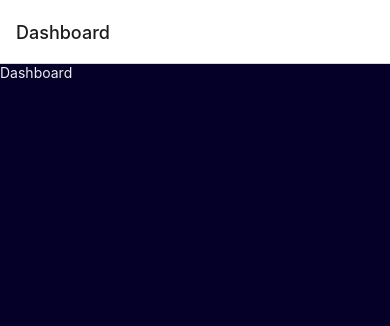
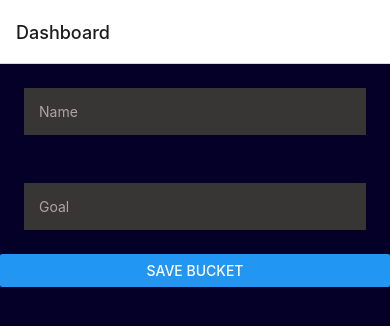
Before and after one commit to AtanasovCode/bucket-bank-native, a React Native app: screen /Dashboard in a window 390 px wide. Shown: the top 326 px of the page. Built offline with nearby package versions, Linux system fonts and the light colour scheme.

Commit message:
buckets get saved to AsyncStorage

```diff
--- a/routes/Dashboard.jsx
+++ b/routes/Dashboard.jsx
@@ -1,16 +1,117 @@
-import React from "react";
+import React, { useEffect } from "react";
+import { useState } from "react";
 import {
     View,
     Text,
+    TextInput,
+    Button,
 } from "react-native";
 import { StyleSheet } from "react-native";
+import AsyncStorage from "@react-native-async-storage/async-storage";
 import { theme } from "../Colors";
 
 
 const Dashboard = () => {
+
+    const [loading, setLoading] = useState(true);
+    const [buckets, setBuckets] = useState([]);
+    const [name, setName] = useState("");
+    const [goal, setGoal] = useState("");
+
+    const saveData = async (value) => {
+        try {
+            const jsonValue = JSON.stringify(value);
+            await AsyncStorage.setItem("buckets", jsonValue)
+        } catch (e) {
+            console.log(e)
+        }
+    }
+
+    const getData = async () => {
+        try {
+            const value = await AsyncStorage.getItem("buckets");
+            if (value !== null) {
+                console.log(JSON.parse(value));
+                const parsedValue = JSON.parse(value);
+                setBuckets(parsedValue);
+            }
+        } catch (e) {
+            console.log("Error getting data");
+        } finally {
+            setLoading(false);
+        }
+    }
+
+    const saveBucket = (name, goal) => {
+        const savedBucket = {
+            name: name,
+            goal: goal,
+        }
+
+        setBuckets([savedBucket, ...buckets])
+    }
+
+    useEffect(() => {
+        getData()
+        console.log("Get data effect active")
+    }, [])
+
+    useEffect(() => {
+        console.log(buckets);
+        saveData(buckets);
+    }, [buckets])
+
     return (
-        <View style={[styles.container, {backgroundColor: theme.background}]}>
-            <Text style={[{color: theme.white}]}>Dashboard</Text>
+        <View style={[styles.container, { backgroundColor: theme.background }]}>
+            <TextInput
+                style={{ padding: 15, color: "#fff", backgroundColor: "#383535", margin: 24, }}
+                value={name}
+                placeholder="Name"
+                placeholderTextColor={"#ada6a6"}
+                onChangeText={(value) => {
+                    setName(value)
+                }}
+            />
+            <TextInput
+                style={{ padding: 15, color: "#fff", backgroundColor: "#383535", margin: 24, }}
+                value={goal}
+                placeholder="Goal"
+                placeholderTextColor={"#ada6a6"}
+                onChangeText={(value) => {
+                    setGoal(value)
+                }}
+            />
+
+            <Button
+                title="Save Bucket"
+                onPress={() => {
+                    saveBucket(name, goal)
+                }}
+            />
+
+            <Text style={{color: "#fff"}}>
+                {name}
+            </Text>
+
+            <View style={{ margin: 24 }}>
+                {
+                    loading ?
+                        <Text style={{ color: "#fff" }}>Loading...</Text>
+                        :
+                        buckets.map((bucket) => {
+                            return (
+                                <View key={bucket.name} style={{ marginBottom: 26 }}>
+                                    <Text style={{ color: "#fff" }}>
+                                        {bucket.name}
+                                    </Text>
+                                    <Text style={{ color: "#fff" }}>
+                                        {bucket.goal}
+                                    </Text>
+                                </View>
+                            )
+                        })
+                }
+            </View>
         </View>
     );
 }
```
Also changed, not shown: 1 other file (tests, documents, lock files or other folders).
